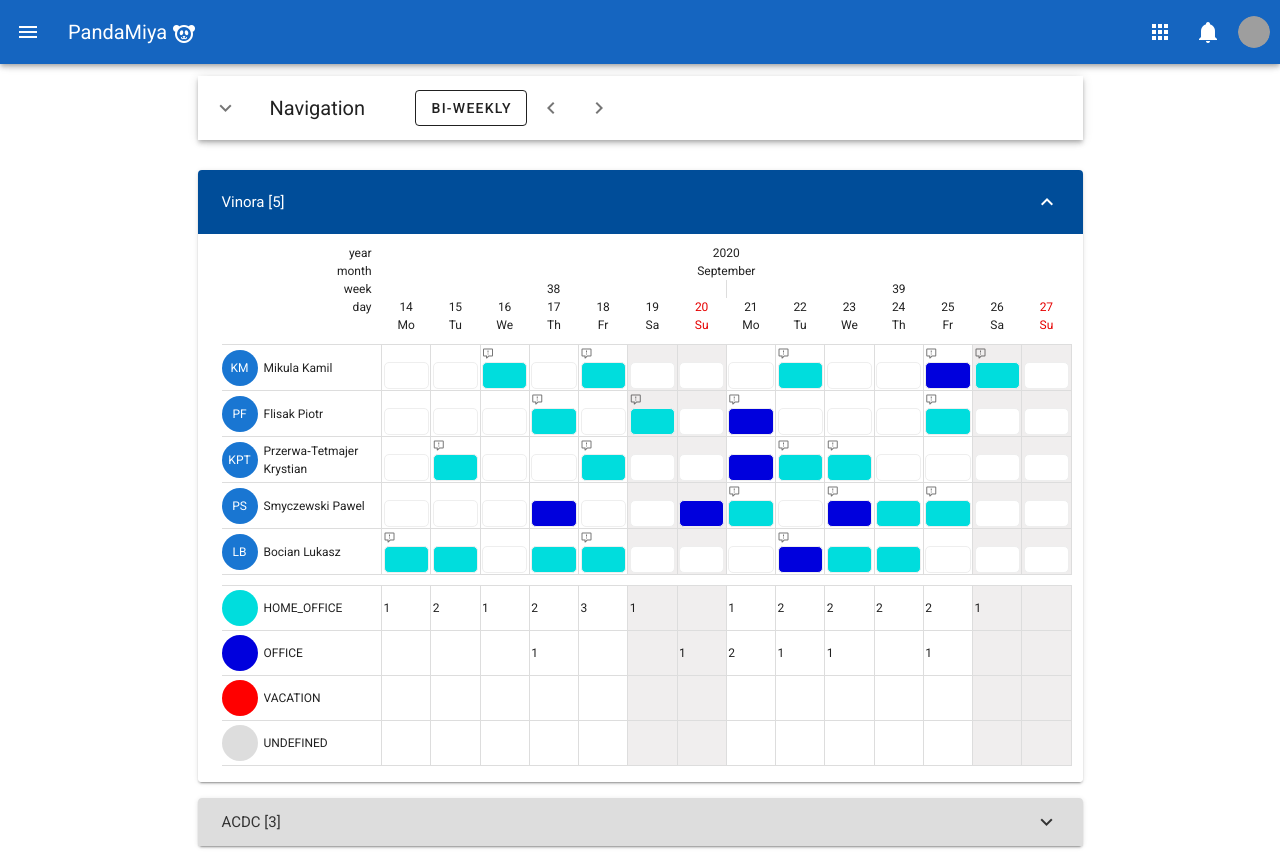
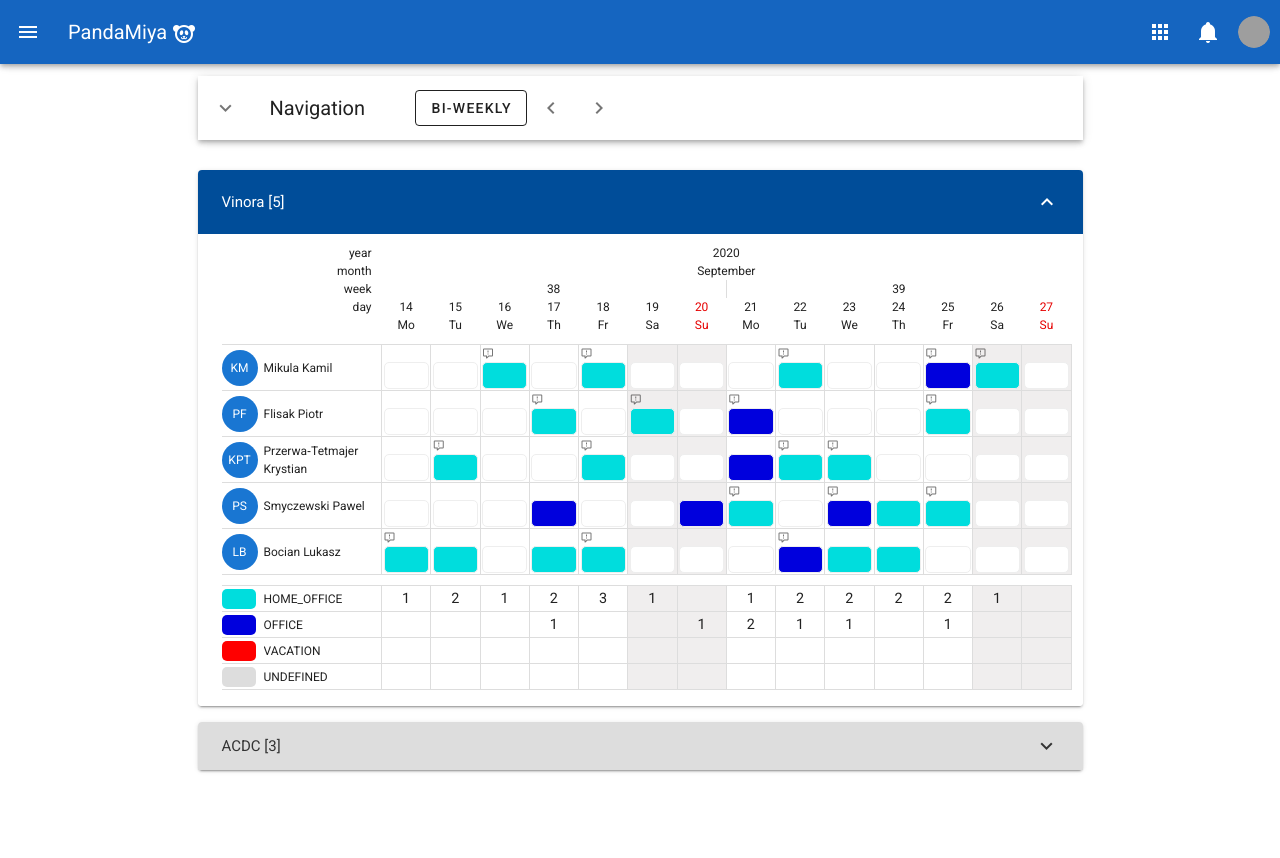
Before and after one commit to reg0/popanda, a Vue app: page / in a window 1280 px wide. After the commit the page ends 800 px from the top, so only its background shows below. Built offline with nearby package versions, Linux system fonts and the light colour scheme; grey boxes are pictures that could not be loaded.

Commit message:
extracted avatar to slot, improved styling of stats

```diff
--- a/src/components/schedule/schedule.component.vue
+++ b/src/components/schedule/schedule.component.vue
@@ -9,16 +9,21 @@
         :rows="teamData.people"
         :rowName="rowName"
         :rowId="rowId"
-        :avatarContents="avatarContents"
-        :avatarColor="avatarColor"
       >
-        <template v-slot:default="slotProps">
+        <template v-slot:cell="slotProps">
           <ScheduleCell v-for="date in dates"
             :activity="activities[rowId(slotProps.row)][date.isoDate]"
             :key="date.isoDate"
             :isHoliday="holidays.indexOf(date.isoDate) >= 0"
             :isoDate="date.isoDate"
           />
+        </template>
+        <template v-slot:avatar="slotProps">
+          <v-avatar :color="avatarColor(slotProps.row)" size="36">
+            <span class="white--text">
+              {{ avatarContents(slotProps.row) }}
+            </span>
+          </v-avatar>
         </template>
       </TimelineGridBody>
       <TimelineGridBodyStub v-else :rowsCount="team.peopleCount" :datesCount="dates.length" />
--- a/src/components/schedule/schedule.scss
+++ b/src/components/schedule/schedule.scss
@@ -86,6 +86,23 @@ $cellMargin: 1.5px;
         height: 10px;
       }
 
+
+      &.stats {
+        tr {
+          height: 30px;
+          max-height: 30px;
+
+          td:not(.name):not(.avatar) {
+            text-align: center;
+            font-size: 1.2em;
+          }
+
+          .v-avatar {
+            border-radius: 5px;
+          }
+        }
+      }
+
       tr {
 
         &:hover {
--- a/src/components/schedule/scheduleStats.component.vue
+++ b/src/components/schedule/scheduleStats.component.vue
@@ -3,10 +3,9 @@
     :rows="activityTypes"
     :rowName="rowName"
     :rowId="rowId"
-    :avatarContents="avatarContents"
-    :avatarColor="avatarColor"
+    class="stats"
   >
-    <template v-slot:default="slotProps">
+    <template v-slot:cell="slotProps">
       <ScheduleStatsCell v-for="date in dates"
         :key="date.isoDate"
         :isHoliday="holidays.indexOf(date.isoDate) >= 0"
@@ -14,10 +13,27 @@
         :value="stats[slotProps.row.label] ? stats[slotProps.row.label][date.isoDate] : 0"
       />
     </template>
+    <template v-slot:avatar="slotProps">
+      <v-avatar :color="avatarColor(slotProps.row)" width="34" height="20" min-width="auto" />
+    </template>
   </TimelineGridBody>
   <TimelineGridBodyStub v-else-if="activityTypesLoaded" :rowsCount="activityTypes.length" :datesCount="dates.length" />
 </template>
+<style lang="scss">
+.schedule table {
+  tbody.stats {
+    tr {
+      height: 26px;
+      max-height: 26px;
 
+      td:not(.name):not(.avatar) {
+        text-align: center;
+        font-size: 1.2em;
+      }
+    }
+  }
+}
+</style>
 <script lang="ts">
 import Vue, { PropType } from 'vue';
 import './schedule.scss';
@@ -67,9 +83,6 @@ export default Vue.extend({
     avatarColor(activityType: ActivityType) {
       return activityType.color;
     },
-    avatarContents() {
-      return '';
-    },
   },
 });
 </script>
--- a/src/components/timelineGrid/timelineGridBody.component.vue
+++ b/src/components/timelineGrid/timelineGridBody.component.vue
@@ -2,15 +2,11 @@
   <tbody>
     <tr v-for="row in rows" :key="rowId(row)">
       <td class="avatar">
-        <v-avatar :color="avatarColor(row)" size="36">
-          <span class="white--text">
-            {{ avatarContents(row) }}
-          </span>
-        </v-avatar>
+        <slot name="avatar" v-bind:row="row"></slot>
       </td>
       <td class="name" v-html="rowName(row)">
       </td>
-      <slot v-bind:row="row"></slot>
+      <slot name="cell" v-bind:row="row"></slot>
     </tr>
   </tbody>
 </template>
@@ -31,14 +27,6 @@ export default Vue.extend({
       type: Function as PropType<(person: IPerson) => string>,
       required: true,
     },
-    avatarContents: {
-      type: Function as PropType<(person: IPerson) => string>,
-      required: true,
-    },
-    avatarColor: {
-      type: Function as PropType<(person: IPerson) => string>,
-      required: true,
-    },
   },
 });
 </script>
```
